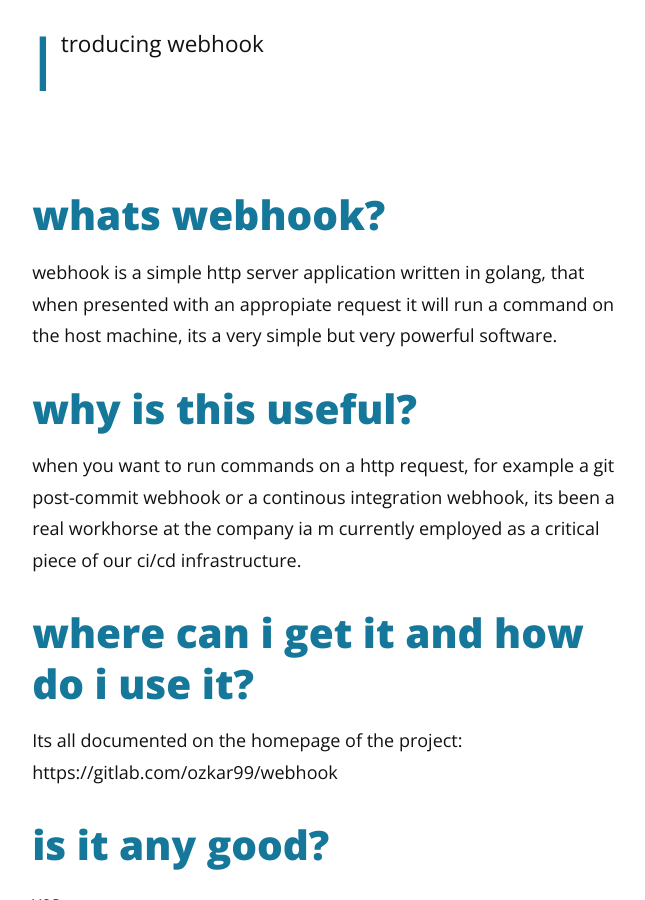
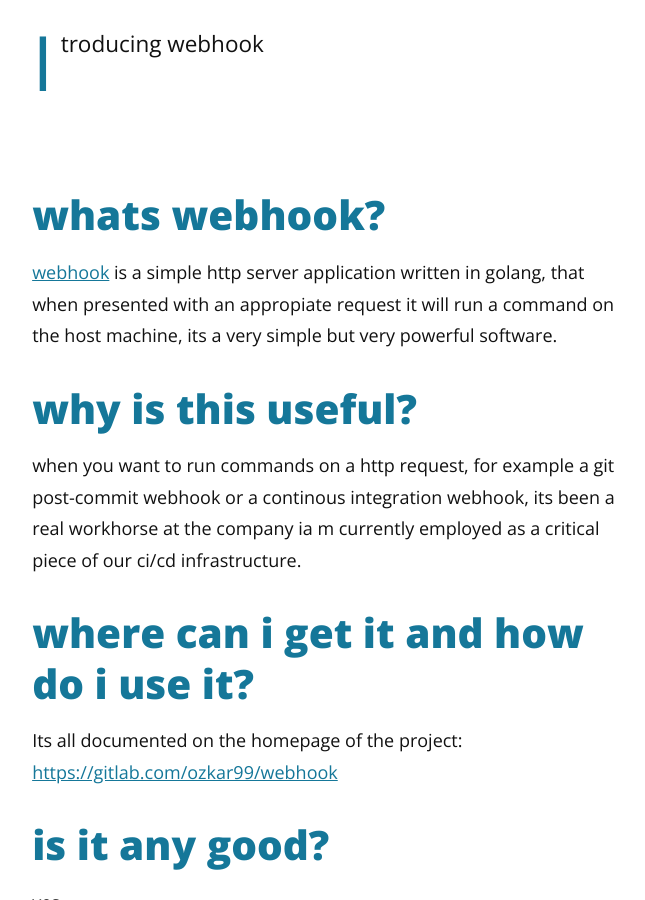
Before and after one commit to ozkar99/ozkar99.github.io, a Jekyll site: the page built from _posts/2018-06-09-webhook.markdown, in a window 1280 px wide and 900 px high, scrolled down 413 px. Shown: the whole window, without its empty margins (310-955 px from the left). Built offline with Jekyll 4.4.1, drawn with Linux system fonts in a browser that asks for light colours; nearby versions of some CDN libraries; comment, search, counter and statistics services are not loaded; part of the change alters nothing that is shown.

```diff
--- a/_posts/2018-06-09-webhook.markdown
+++ b/_posts/2018-06-09-webhook.markdown
@@ -11,13 +11,13 @@ comments: true
 <br />
 
 ## whats webhook?
-webhook is a simple http server application written in golang, that when presented with an appropiate request it will run a command on the host machine, its a very simple but very powerful software.
+[webhook](https://gitlab.com/ozkar99/webhook) is a simple http server application written in golang, that when presented with an appropiate request it will run a command on the host machine, its a very simple but very powerful software.
 
 ## why is this useful?
 when you want to run commands on a http request, for example a git post-commit webhook or a continous integration webhook, its been a real workhorse at the company ia m currently employed as a critical piece of our ci/cd infrastructure.
 
 ## where can i get it and how do i use it?
-Its all documented on the homepage of the project: https://gitlab.com/ozkar99/webhook
+Its all documented on the homepage of the project: [https://gitlab.com/ozkar99/webhook](https://gitlab.com/ozkar99/webhook)
 
 ## is it any good?
 yes.
```
